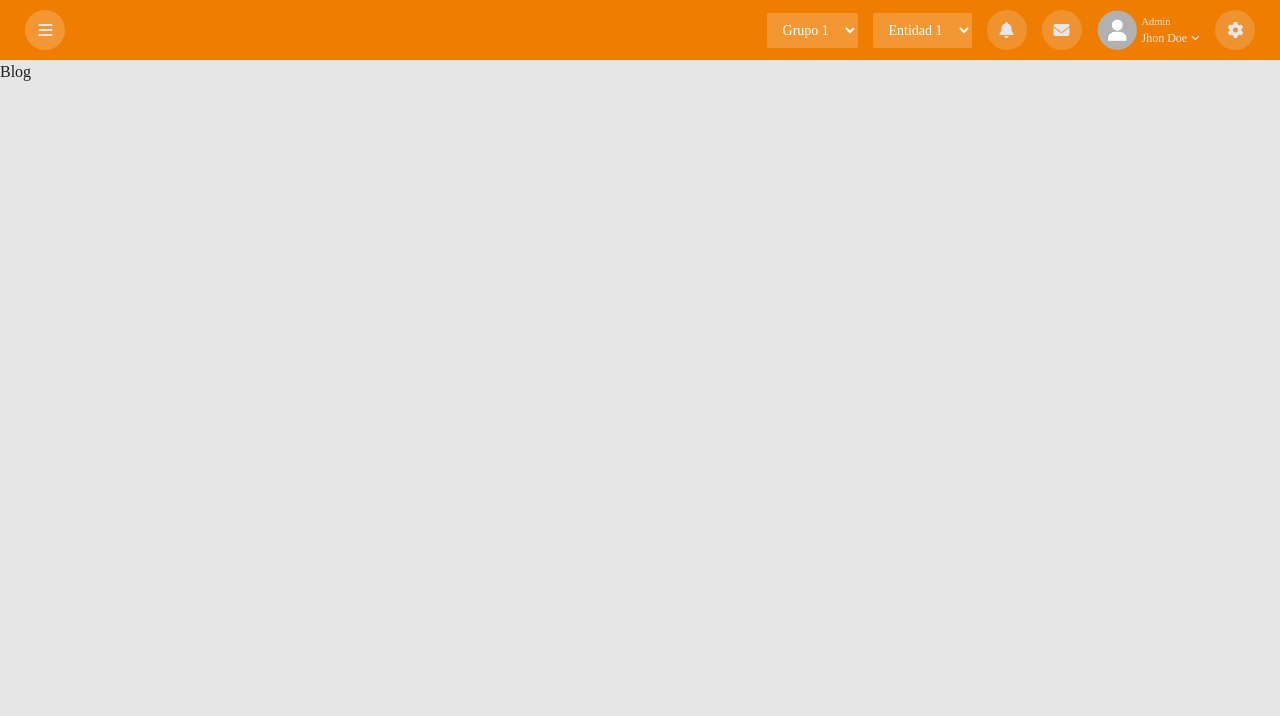
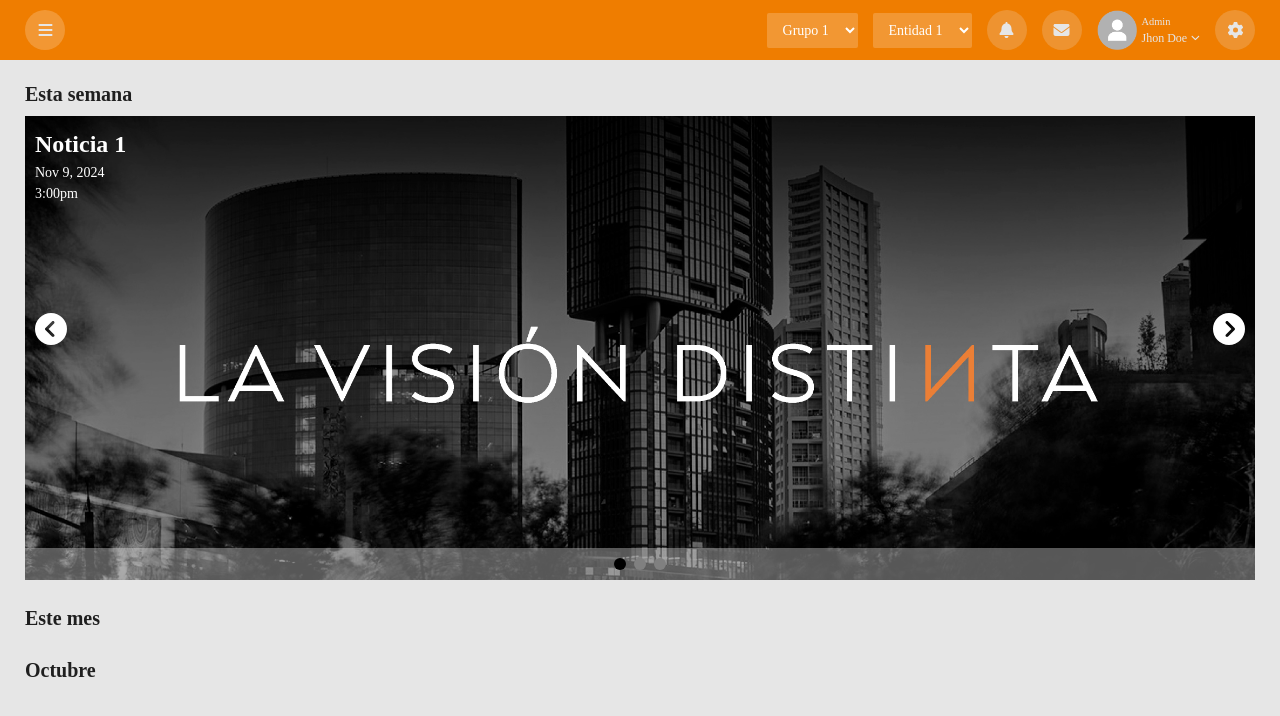
Before and after one commit to Juantorreser/stg-tho-app, a Next.js app: page /dashboard/comunicaciones/noticias/blog in a window 1280 px wide. Shown: the top 716 px of the page. Built offline with nearby package versions, Linux system fonts and the light colour scheme.

Commit message:
Zone1Wrapper and card Done

```diff
--- a/app/dashboard/comunicaciones/noticias/blog/page.tsx
+++ b/app/dashboard/comunicaciones/noticias/blog/page.tsx
@@ -1,9 +1,16 @@
-import React from 'react'
+import React from "react";
+import Zone1Wrapper from "@/components/blog/Zone1Wrapper";
+import Zone2Wrapper from "@/components/blog/Zone2Wrapper";
+import Zone3Wrapper from "@/components/blog/Zone3Wrapper";
 
 const BlogPage = () => {
   return (
-    <div>Blog</div>
-  )
-}
+    <section id="blog">
+      <Zone1Wrapper />
+      <Zone2Wrapper />
+      <Zone3Wrapper />
+    </section>
+  );
+};
 
 export default BlogPage;
--- a/app/globals.scss
+++ b/app/globals.scss
@@ -120,6 +120,8 @@ body {
     max-width: 100%;
     transition: margin-left 1s;
   }
+}
+//END OF DASHBOARD
 
 //SIDEBAR
 #sidebar {
@@ -144,4 +146,104 @@ body {
     }
   }
 }
+//END OF SIDEBAR
+
+//BLOG
+#blog {
+  padding: 20px 25px;
+
+#zone1Wrapper {
+  position: relative;
+  width: 100%;
+  max-width: 100%;
+  height: 500px;
+  margin: 0 auto;
+  overflow: hidden;
+
+  .carousel {
+    display: flex;
+    transition: transform 0.5s ease-in-out;
+    width: 100%;
+    height: 100%;
   }
+
+  .slide {
+    min-width: 100%;
+    height: 100%;
+    display: flex;
+    align-items: center;
+    justify-content: center;
+  }
+
+  .arrow {
+    position: absolute;
+    top: 50%;
+    transform: translateY(-50%);
+    font-size: 2rem;
+    border: none;
+    cursor: pointer;
+    color: white;
+
+    &.arrow-left {
+      left: 10px;
+    }
+    &.arrow-right {
+      right: 10px;
+    }
+  }
+
+  .dots {
+    position: absolute;
+    width: 100%;
+    bottom: 0;
+    right: 50%;
+    display: flex;
+    align-items: center;
+    justify-content: center;
+    transform: translateX(50%);
+    text-align: center;
+    padding-block: 10px;
+    background: #e6e6e660;
+
+    .dot {
+      height: 12px;
+      width: 12px;
+      margin: 0 4px;
+      background-color: gray;
+      border-radius: 50%;
+      display: inline-block;
+      cursor: pointer;
+
+      &.active {
+        background-color: black;
+      }
+    }
+  }
+}
+
+.zone1Card {
+  position: relative;
+  width: 100%;
+  height: 100%;
+  background: var(--foreground);
+
+  .overlay {
+    position: absolute;
+    top: 10px;
+    left: 10px;
+    color: white;
+    z-index: 1;
+
+    .title {
+      font-size: 1.5rem;
+      font-weight: bold;
+    }
+
+    .date,
+    .time {
+      font-size: 0.875rem;
+    }
+  }
+}
+
+}
--- a/app/layout.tsx
+++ b/app/layout.tsx
@@ -2,7 +2,7 @@ import type {Metadata} from "next";
 import "./globals.scss";
 
 export const metadata: Metadata = {
-  title: "Thor Urbana Intranet",
+  title: "Thor Urbana WebApp",
   description: "Thor Urbana",
 };
 
--- /dev/null
+++ b/components/blog/Zone1Card.tsx
@@ -0,0 +1,24 @@
+import Image from "next/image";
+import React from "react";
+
+type Zone1CardProps = {
+  image: string;
+  title: string;
+  date?: string;
+  time?: string;
+};
+
+const Zone1Card: React.FC<Zone1CardProps> = ({image, title, date, time}) => {
+  return (
+    <div className="zone1Card">
+      <Image src={image} alt={title} layout="fill" objectFit="cover" />
+      <div className="overlay">
+        <p className="title">{title}</p>
+        <p className="date">{date}</p>
+        <p className="time">{time}</p>
+      </div>
+    </div>
+  );
+};
+
+export default Zone1Card;
--- /dev/null
+++ b/components/blog/Zone1Wrapper.tsx
@@ -0,0 +1,59 @@
+"use client";
+import React, {useState} from "react";
+import Zone1Card from "./Zone1Card";
+import {FontAwesomeIcon} from "@fortawesome/react-fontawesome";
+import {faChevronCircleLeft, faChevronCircleRight} from "@fortawesome/free-solid-svg-icons";
+
+const Zone1Wrapper: React.FC = () => {
+  const [currentSlide, setCurrentSlide] = useState(0);
+  const slides = [
+    {image: "/images/blogImage.jpg", title: "Noticia 1", date: "Nov 9, 2024", time: "3:00pm"},
+    {image: "/images/blogImage.jpg", title: "Noticia 2", date: "Nov 10, 2024", time: "4:00pm"},
+    {image: "/images/blogImage.jpg", title: "Noticia 3", date: "Nov 11, 2024", time: "5:00pm"},
+    // add more slides as needed
+  ];
+
+  const nextSlide = () => {
+    setCurrentSlide((prev) => (prev + 1) % slides.length);
+  };
+
+  const prevSlide = () => {
+    setCurrentSlide((prev) => (prev - 1 + slides.length) % slides.length);
+  };
+
+  return (
+    <section id="zone1Wrapper" className="zone1Wrapper">
+      <h1 className="text-xl font-semibold mb-2">Esta semana</h1>
+      <div className="carousel" style={{transform: `translateX(-${currentSlide * 100}%)`}}>
+        {slides.map((slide, index) => (
+          <div key={index} className="slide">
+            <Zone1Card
+              image={slide.image}
+              title={slide.title}
+              date={slide.date}
+              time={slide.time}
+            />
+          </div>
+        ))}
+      </div>
+      <button onClick={prevSlide} className="arrow arrow-left">
+        <FontAwesomeIcon icon={faChevronCircleLeft} />
+      </button>
+      <button onClick={nextSlide} className="arrow arrow-right">
+        <FontAwesomeIcon icon={faChevronCircleRight} />
+      </button>
+
+      <div className="dots">
+        {slides.map((_, index) => (
+          <span
+            key={index}
+            onClick={() => setCurrentSlide(index)}
+            className={`dot ${index === currentSlide ? "active" : ""}`}
+          />
+        ))}
+      </div>
+    </section>
+  );
+};
+
+export default Zone1Wrapper;
--- /dev/null
+++ b/components/blog/Zone2Card.tsx
@@ -0,0 +1,9 @@
+import React from 'react'
+
+const Zone2Card = () => {
+  return (
+    <div>Zone2Card</div>
+  )
+}
+
+export default Zone2Card
--- /dev/null
+++ b/components/blog/Zone2Wrapper.tsx
@@ -0,0 +1,11 @@
+import React from "react";
+
+const Zone2Wrapper = () => {
+  return (
+    <section id="zone2Wrapper" className="mt-6">
+      <h1 className="text-xl font-semibold mb-2">Este mes</h1>
+    </section>
+  );
+};
+
+export default Zone2Wrapper;
--- /dev/null
+++ b/components/blog/Zone3Card.tsx
@@ -0,0 +1,9 @@
+import React from 'react'
+
+const Zone3Card = () => {
+  return (
+    <div>Zone3Card</div>
+  )
+}
+
+export default Zone3Card
--- /dev/null
+++ b/components/blog/Zone3Wrapper.tsx
@@ -0,0 +1,11 @@
+import React from 'react'
+
+const Zone3Wrapper = () => {
+  return (
+    <section id="zone2Wrapper" className="mt-6">
+      <h1 className="text-xl font-semibold mb-2">Octubre</h1>
+    </section>
+  );
+}
+
+export default Zone3Wrapper
```
Also changed, not shown: public/images/blogImage.jpg (added), 1 other file (tests, documents, lock files or other folders). Lines whose indentation alone changed are shown as unchanged.
